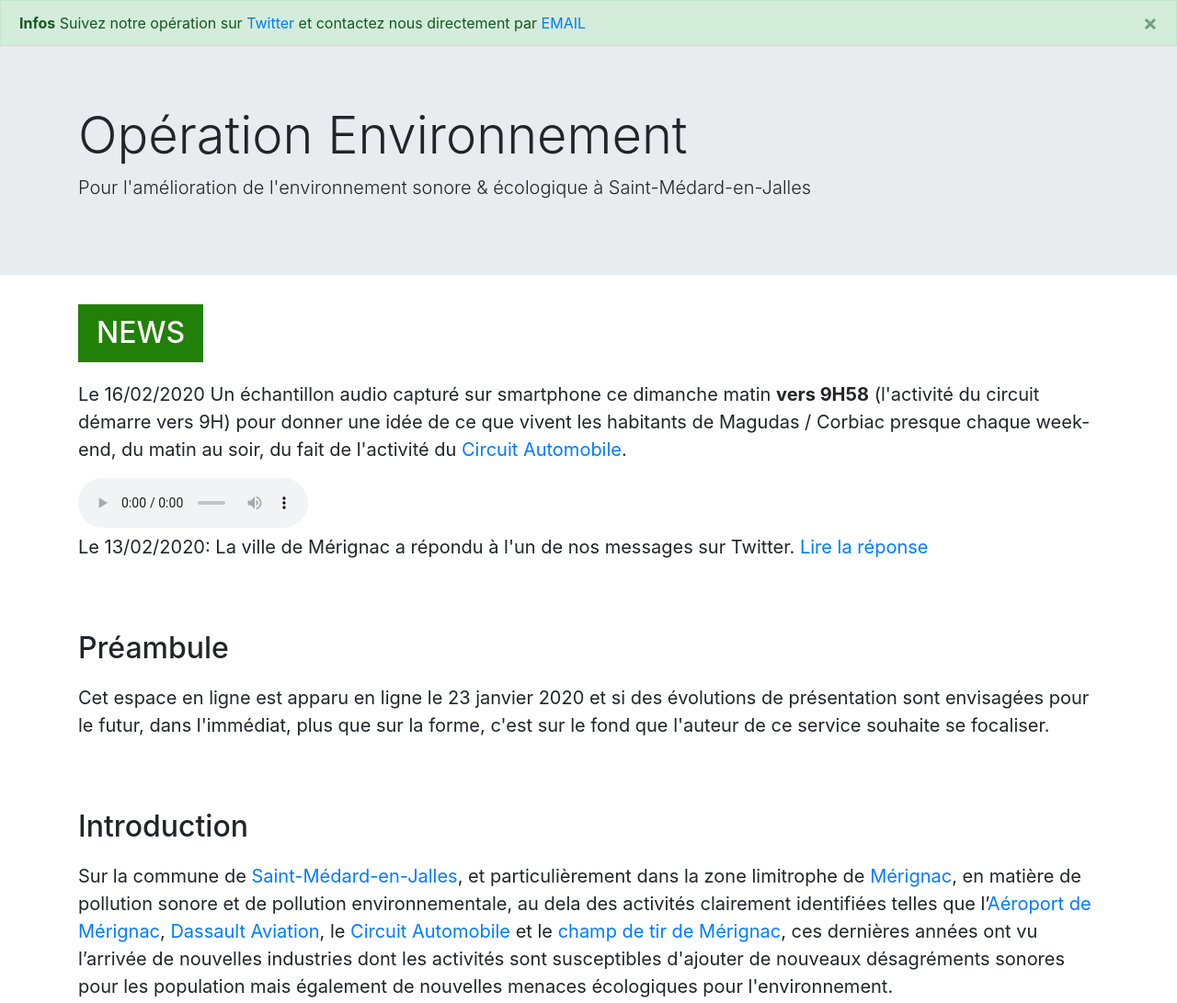
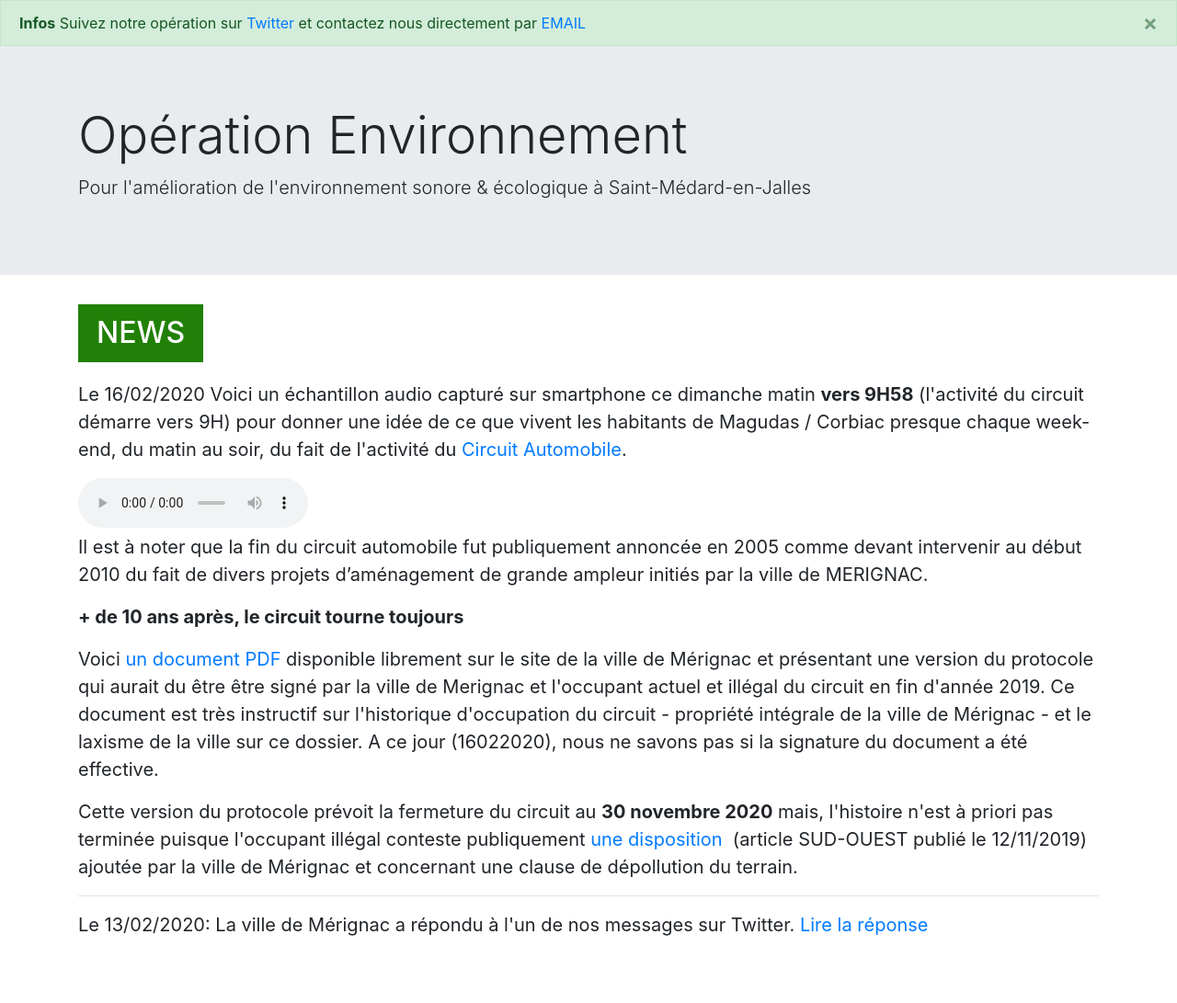
Before and after one commit to operation-environnement/saint-medard-en-jalles, a plain HTML site: page index.html in a window 1280 px wide. Shown: the top 1091 px of the page at 92% size. Drawn offline with nearby package versions, Linux system fonts and the light colour scheme.

Commit message:
Misc Circuit.

```diff
--- a/index.html
+++ b/index.html
@@ -46,8 +46,13 @@
 				<div class="row">
 					<div class="col-md-12">
 						<h2 style="color: #ffffff; display: inline-block; background: #218007; text-transform: uppercase; padding: 12px 20px;">News</h2>
-						<p>Le 16/02/2020 Un échantillon audio capturé sur smartphone ce dimanche matin <b>vers 9H58</b>&nbsp;(l&apos;activité du circuit démarre vers 9H) pour donner une idée de ce que vivent les habitants de Magudas / Corbiac presque chaque week-end, du matin au soir, du fait de l&apos;activité du <a rel="noopener" href="https://www.circuit.bordeaux-merignac.com" target="_blank">Circuit Automobile</a>.</p>
+						<p>Le 16/02/2020 Voici un échantillon audio capturé sur smartphone ce dimanche matin <b>vers 9H58</b>&nbsp;(l&apos;activité du circuit démarre vers 9H) pour donner une idée de ce que vivent les habitants de Magudas / Corbiac presque chaque week-end, du matin au soir, du fait de l&apos;activité du <a rel="noopener" href="https://www.circuit.bordeaux-merignac.com" target="_blank">Circuit Automobile</a>.</p>
 						<audio src="audio/Sample_20200216_09H58.mp3" controls style="width: 100%; max-width: 250px;">Your browser doesn't support HTML5 audio tag.</audio>
+						<p>Il est à noter que la fin du circuit automobile fut publiquement annoncée en 2005 comme devant intervenir au début 2010 du fait de divers projets d’aménagement de grande ampleur initiés par la ville de MERIGNAC.</p>
+						<p><b>+ de 10 ans après, le circuit tourne toujours</b></p>
+						<p>Voici <a href="http://www.merignac.com/sites/default/files/protocole_transactionnel_version_du_7.11.pdf" target="_blank" rel="noopener">un document PDF</a> disponible librement sur le site de la ville de Mérignac et présentant une version du protocole qui aurait du être être signé par la ville de Merignac et l&apos;occupant actuel et illégal du circuit en fin d'année 2019. Ce document est très instructif sur l'historique d'occupation du circuit - propriété intégrale de la ville de Mérignac - et le laxisme de la ville sur ce dossier. A ce jour (16022020), nous ne savons pas si la signature du document a été effective.</p>
+						<p>Cette version du protocole prévoit la fermeture du circuit au <b>30 novembre 2020</b> mais, l&apos;histoire n&apos;est à priori pas terminée puisque l&apos;occupant illégal conteste publiquement <a rel="noopener" href="https://www.sudouest.fr/2019/11/12/a-merignac-coup-de-massue-pour-l-occupant-du-circuit-auto-moto-6815778-3001.php" target="_blank">une disposition</a>&nbsp; (article SUD-OUEST publié le 12/11/2019) ajoutée par la ville de Mérignac et concernant une clause de dépollution du terrain.</p>
+						<hr/>
 						<p>Le 13/02/2020: La ville de Mérignac a répondu à l&apos;un de nos messages sur Twitter. <a href="#12022020">Lire la réponse</a></p>
 					</div>
 				</div>
```
Also changed, not shown: 1 other file.
